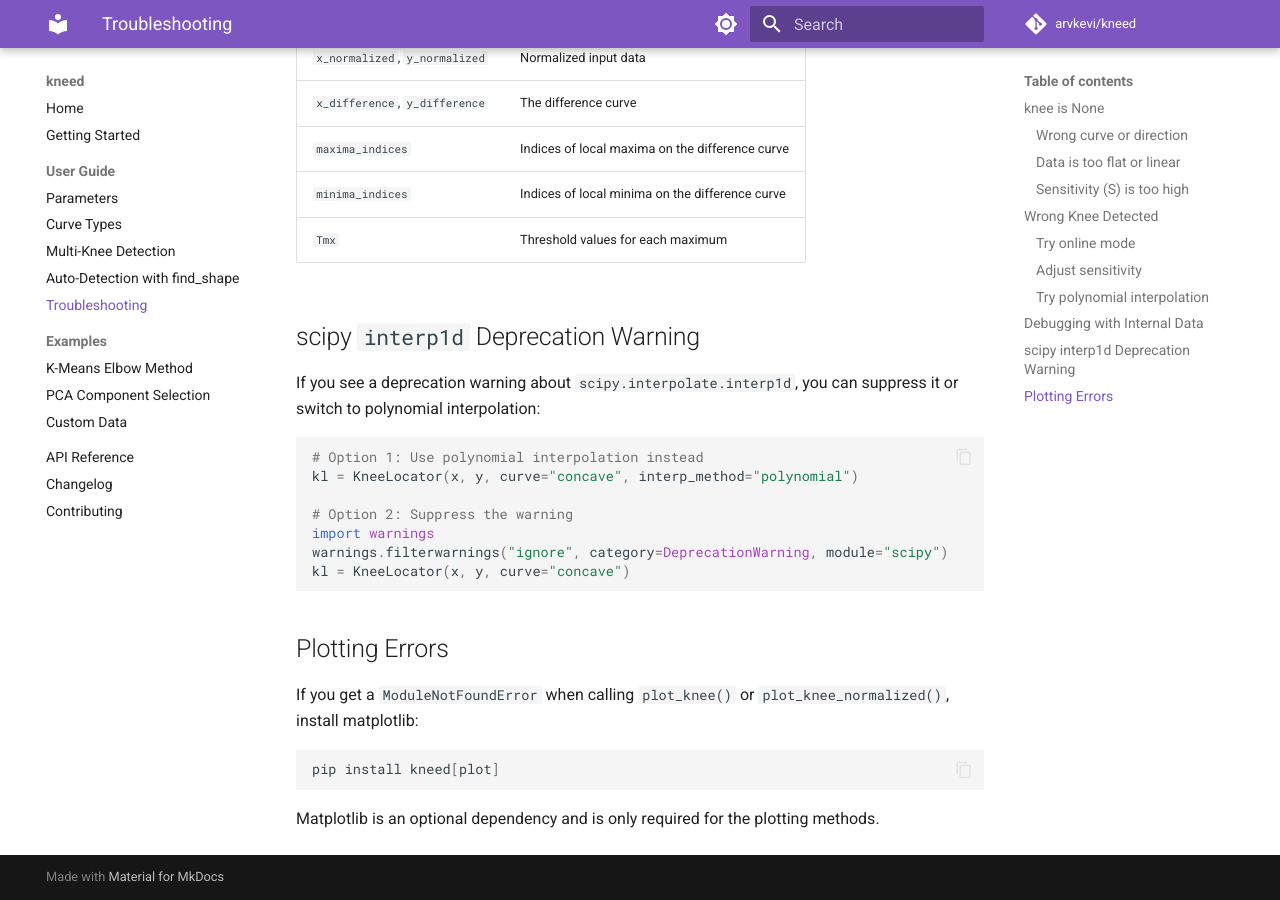
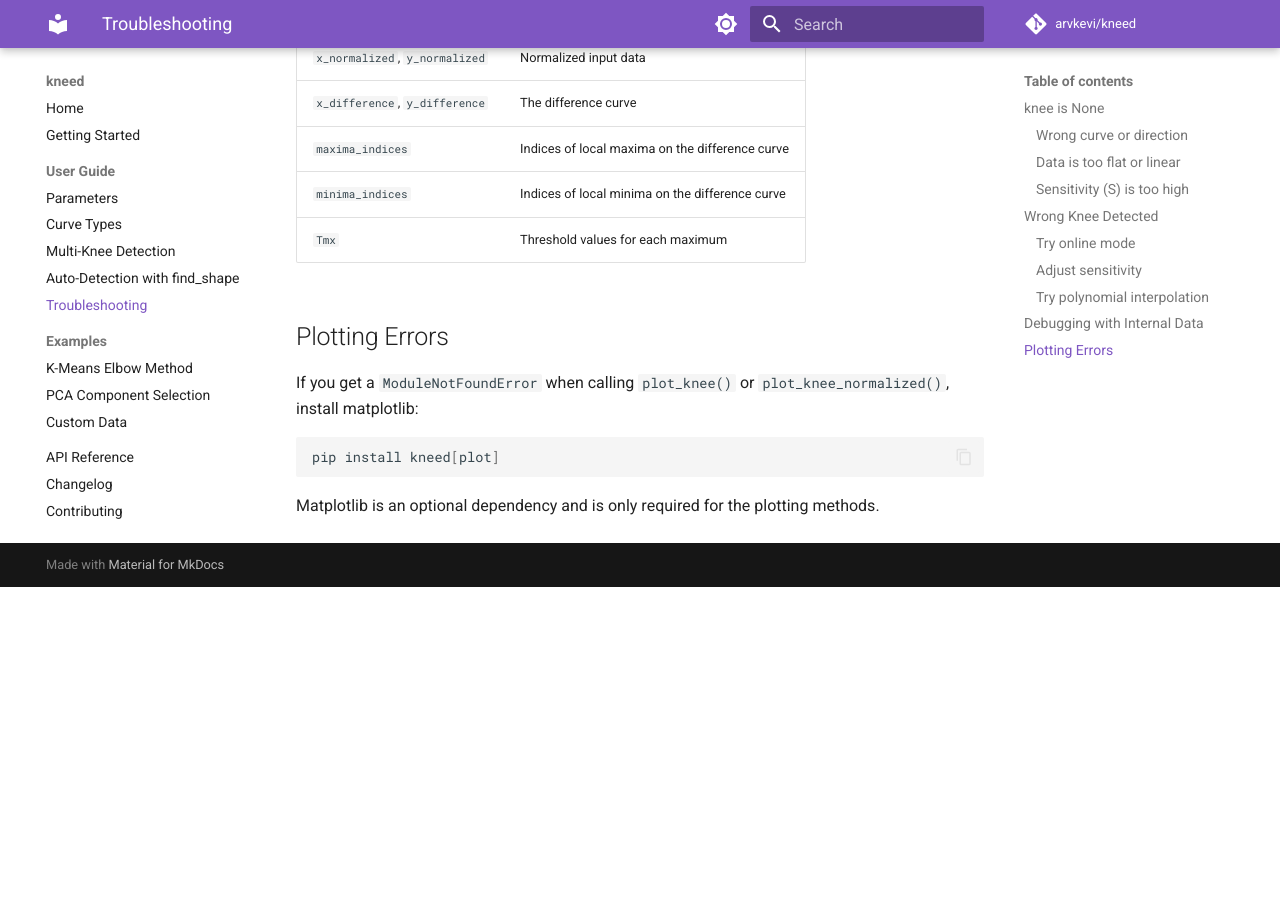
Before and after one commit to arvkevi/kneed, an MkDocs documentation site: the page built from docs/user-guide/troubleshooting.md, in a window 1280 px wide and 900 px high, scrolled down 2536 px. Built offline with MkDocs 1.6.1 and Material for MkDocs 9.7.7, drawn with Linux system fonts in a browser that asks for light colours; comment, search, counter and statistics services are not loaded; after the commit the page ends 3123 px from its top, so only the background shows below that.

````diff
--- a/docs/user-guide/troubleshooting.md
+++ b/docs/user-guide/troubleshooting.md
@@ -120,20 +120,6 @@
 | `minima_indices` | Indices of local minima on the difference curve |
 | `Tmx` | Threshold values for each maximum |
 
-## scipy `interp1d` Deprecation Warning
-
-If you see a deprecation warning about `scipy.interpolate.interp1d`, you can suppress it or switch to polynomial interpolation:
-
-```python
-# Option 1: Use polynomial interpolation instead
-kl = KneeLocator(x, y, curve="concave", interp_method="polynomial")
-
-# Option 2: Suppress the warning
-import warnings
-warnings.filterwarnings("ignore", category=DeprecationWarning, module="scipy")
-kl = KneeLocator(x, y, curve="concave")
-```
-
 ## Plotting Errors
 
 If you get a `ModuleNotFoundError` when calling `plot_knee()` or `plot_knee_normalized()`, install matplotlib:
````
Also changed, not shown: docs/changelog.md (+1 -0 lines), docs/user-guide/parameters.md (+2 -2 lines), 1 other file.
